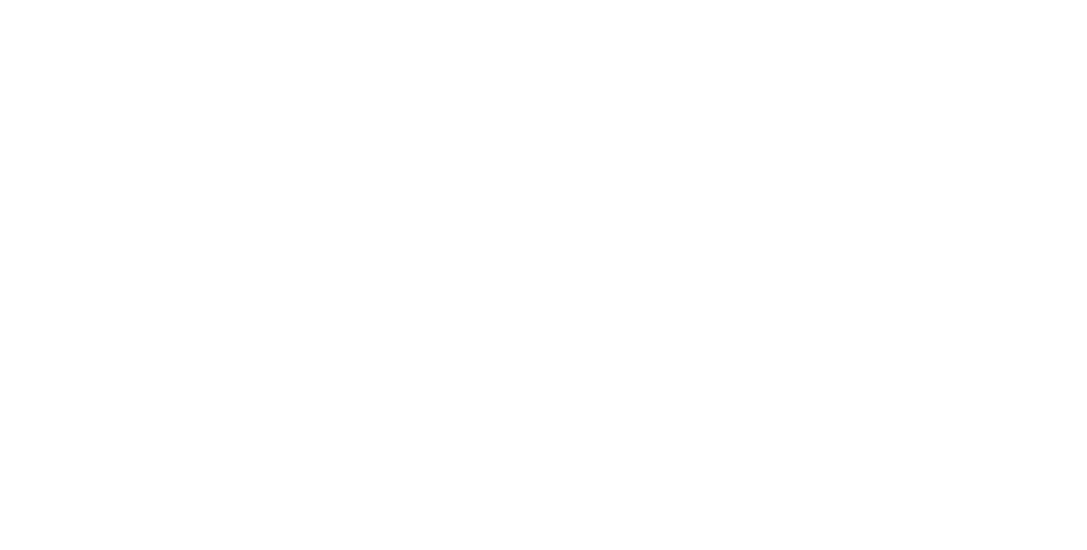
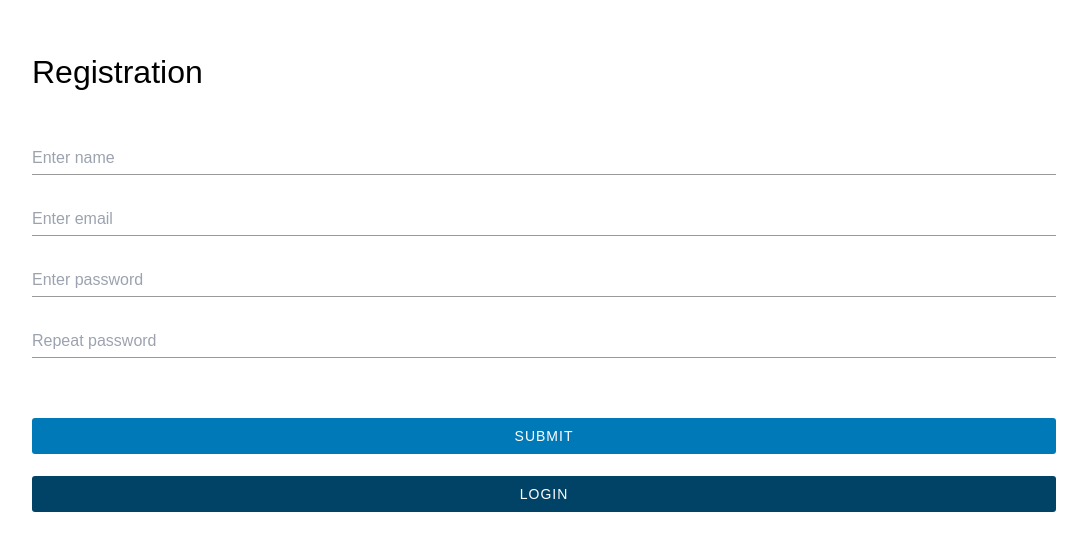
Before and after one commit to trubitsynandrey/book-app, a React (Create React App) app: page /sign-up in a window 1280 px wide. Before the commit this address had no page. Shown: the part 120-670 px from the top of the page, without its empty margins (96-1183 px from the left). Built offline with nearby package versions, Linux system fonts and the light colour scheme; a web font is replaced by a local one.

Commit message:
feat: registration screen

```diff
--- a/src/components/footer/footer.js
+++ b/src/components/footer/footer.js
@@ -7,9 +7,9 @@
   return (
     <footer>
       <nav className="bg-palewhite flex justify-around items-center h-[60px] fixed w-full bottom-0">
-        <NavItem path={"/add-book"}><AddBook /></NavItem>
-        <NavItem path={"/all-books"}><AllBooks /></NavItem>
-        <NavItem path={"/favourite-books"}><FavouriteBooks /></NavItem>
+        <NavItem path={"/app/add-book"}><AddBook /></NavItem>
+        <NavItem path={"/app/all-books"}><AllBooks /></NavItem>
+        <NavItem path={"/app/favourite-books"}><FavouriteBooks /></NavItem>
       </nav>
     </footer>
   );
--- a/src/components/footer/nav-item.js
+++ b/src/components/footer/nav-item.js
@@ -1,8 +1,8 @@
 import React from 'react'
-import { Link } from "react-router-dom";
+import { NavLink } from "react-router-dom";
 
 export const NavItem = ({children, path}) => {
   return (
-    <Link to={path}>{children}</Link>
+    <NavLink to={path}>{children}</NavLink>
   )
 }
--- /dev/null
+++ b/src/components/icons/alert.js
@@ -0,0 +1,19 @@
+import * as React from "react"
+
+export const Alert = (props) => (
+  <svg
+    width={16}
+    height={16}
+    viewBox="0 0 16 16"
+    fill="none"
+    xmlns="http://www.w3.org/2000/svg"
+    {...props}
+  >
+    <path
+      fillRule="evenodd"
+      clipRule="evenodd"
+      d="M0 8a8 8 0 1 1 16 0A8 8 0 0 1 0 8Zm7.133.513a.867.867 0 1 0 1.734 0v-4a.867.867 0 0 0-1.734 0v4ZM8 14.667A6.667 6.667 0 1 1 8 1.333a6.667 6.667 0 0 1 0 13.334Zm.967-3.32a1 1 0 1 1-2 0 1 1 0 0 1 2 0Z"
+      fill="#fff"
+    />
+  </svg>
+)
--- a/src/components/icons/index.js
+++ b/src/components/icons/index.js
@@ -4,3 +4,4 @@
 export { Search } from "./search";
 export { DeleteInputValue } from "./delete-input-value";
 export { Close } from "./close";
+export { Alert } from "./alert";
--- a/src/index.css
+++ b/src/index.css
@@ -8,3 +8,17 @@
     margin: 0;
     padding: 0;
 }
+
+.active::before {
+    position: absolute;
+    content: '';
+    bottom: 10px;
+    height: 2px;
+    width: 24px;
+    background-color: #5C426C;
+}
+
+div [data-error='true'] {
+    opacity: 1;
+    top: 30px;
+}
--- a/src/index.js
+++ b/src/index.js
@@ -4,12 +4,22 @@
 import "./index.css";
 
 import { BrowserRouter, Route, Routes } from "react-router-dom";
-import { AddbookScreen, AllBooksScreen, FavouriteBooksScreen } from "./pages";
+import {
+  AddbookScreen,
+  AllBooksScreen,
+  Authorization,
+  FavouriteBooksScreen,
+  SignUpScreen,
+} from "./pages";
 const root = ReactDOM.createRoot(document.getElementById("root"));
 root.render(
   <BrowserRouter>
     <Routes>
-      <Route path="/" element={<App />}>
+      <Route path="/" element={<Authorization />}>
+      <Route path="sign-up" element={<SignUpScreen />} />
+      </Route>
+
+      <Route path="app" element={<App />}>
         <Route path="add-book" element={<AddbookScreen />} />
         <Route path="all-books" element={<AllBooksScreen />} />
         <Route path="favourite-books" element={<FavouriteBooksScreen />} />
--- /dev/null
+++ b/src/pages/authorization/authorization.js
@@ -0,0 +1,13 @@
+import React, { useEffect } from "react";
+import { Outlet, useNavigate } from "react-router-dom";
+export const Authorization = () => {
+  const navigate = useNavigate()
+  useEffect(() => {
+    navigate("sign-up")
+  }, [])
+  return (
+    <>
+    <Outlet />
+    </>
+  );
+};
--- /dev/null
+++ b/src/pages/authorization/index.js
@@ -0,0 +1 @@
+export {Authorization} from "./authorization"
--- a/src/pages/index.js
+++ b/src/pages/index.js
@@ -1,3 +1,5 @@
 export { AddbookScreen } from "./add-book";
 export { AllBooksScreen } from "./all-books";
 export { FavouriteBooksScreen } from "./favourite-books";
+export { Authorization } from "./authorization";
+export { SignUpScreen } from "./sign-up";
--- /dev/null
+++ b/src/pages/sign-up/index.js
@@ -0,0 +1 @@
+export {SignUpScreen} from "./sign-up"
--- /dev/null
+++ b/src/pages/sign-up/sign-up.js
@@ -0,0 +1,130 @@
+import React, { useState } from "react";
+import { useNavigate } from "react-router-dom";
+import { Alert } from "../../components";
+
+export const SignUpScreen = () => {
+  const [email, setEmail] = useState("");
+  const [name, setName] = useState("");
+  const [password, setPassword] = useState("");
+  const [repassword, setRepassword] = useState("");
+  const [errorMessage, setErrorMessage] = useState(null);
+  const [isError, setIsError] = useState(false);
+
+  const navigate = useNavigate();
+  const onSubmitHandle = async (e) => {
+    e.preventDefault();
+    console.log("submitted");
+    setIsError(false);
+    if (email && name && password && repassword) {
+      if (password !== repassword) {
+        setIsError(true);
+        setErrorMessage("The password confirmation does not match");
+      } else {
+        try {
+          const result = await fetch(
+            `https://internsapi.public.osora.ru/api/auth/signup?name=${name}&email=${email}&password=${password}&password_confirmation=${repassword}`,
+            {
+              method: "POST",
+            }
+          )
+            .then((res) => res.json())
+            .then((res) => {
+              if (res?.status === true) {
+                // navigate("sign-in")
+                console.log("its ok");
+              } else {
+                console.log(res, "reserror");
+                console.log(res?.errors[Object.keys(res?.errors)[0]][0], "errors");
+                const firstErrorMessage = res?.errors[Object.keys(res?.errors)[0]][0]
+                setErrorMessage(firstErrorMessage)
+                setIsError(true)
+              }
+              console.log(res, "rres");
+              return res.data;
+            });
+        } catch (e) {
+          console.log(e, "errorMessage");
+        }
+      }
+    } else {
+      setErrorMessage("All fields are required");
+      setIsError(true);
+    }
+  };
+
+  const onChangeInput = (e, changeInput) => {
+    changeInput(e.target.value);
+    setIsError(false);
+  };
+
+  return (
+    <div className="relative px-[10%] h-[100vh] flex items-center">
+      <div
+        data-error={isError}
+        className="text-white text-[12px] absolute top-[-40px] text-center w-[80%] left-1/2 transform -translate-x-1/2 bg-alert flex h-[36px] items-center pl-[12px] opacity-0 transition-all"
+      >
+        <div>
+          <Alert />
+        </div>
+        <p className="ml-[10px]">{errorMessage}</p>
+      </div>
+      <form className="w-full" onSubmit={onSubmitHandle}>
+        <p className="text-[32px] mb-[50px]">Registration</p>
+        <div className="flex flex-col w-full gap-[32px]">
+          <div className="border-b pb-1 border-[#9A9A9A]">
+            <input
+              type="text"
+              onChange={(e) => onChangeInput(e, setName)}
+              value={name}
+              placeholder="Enter name"
+              className="border-none appearance-none outline-none flex-1 w-full"
+            />
+          </div>
+          <div className="border-b pb-1 border-[#9A9A9A]">
+            <input
+              type="email"
+              onChange={(e) => onChangeInput(e, setEmail)}
+              value={email}
+              placeholder="Enter email"
+              className="border-none appearance-none outline-none flex-1 w-full"
+            />
+          </div>
+          <div className="border-b pb-1 border-[#9A9A9A]">
+            <input
+              type="password"
+              onChange={(e) => onChangeInput(e, setPassword)}
+              value={password}
+              placeholder="Enter password"
+              className="border-none appearance-none outline-none flex-1 w-full"
+            />
+          </div>
+          <div className="border-b pb-1 border-[#9A9A9A]">
+            <input
+              onChange={(e) => onChangeInput(e, setRepassword)}
+              type="password"
+              value={repassword}
+              placeholder="Repeat password"
+              className="border-none appearance-none outline-none flex-1 w-full"
+            />
+          </div>
+        </div>
+        <div className="flex flex-col gap-[22px] mt-[60px]">
+          <button
+            type="submit"
+            className="h-9 bg-blue rounded text-white tracking-[1px] text-[14px]"
+          >
+            SUBMIT
+          </button>
+          <button
+            type="button"
+            className="h-9 bg-[#004366] rounded text-white tracking-[1px] text-[14px]"
+          >
+            LOGIN
+          </button>
+        </div>
+      </form>
+    </div>
+  );
+};
+
+export default SignUpScreen;
--- a/tailwind.config.js
+++ b/tailwind.config.js
@@ -12,6 +12,7 @@
       'modalBackDrop': '#313131',
       'redWarning': '#E62700',
       'blue': '#0079B8',
+      'alert': '#C92100',
     },
     borderRadius: {
       DEFAULT: '3px',
```
